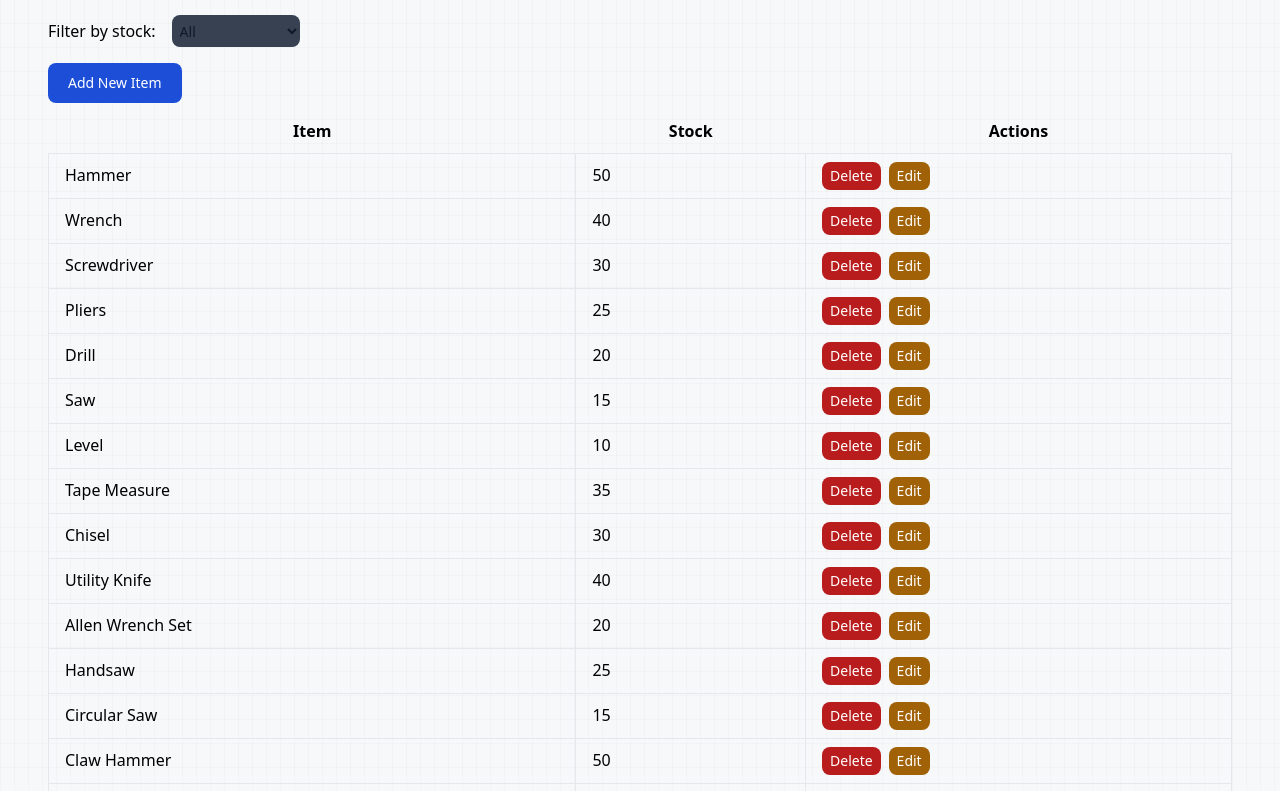
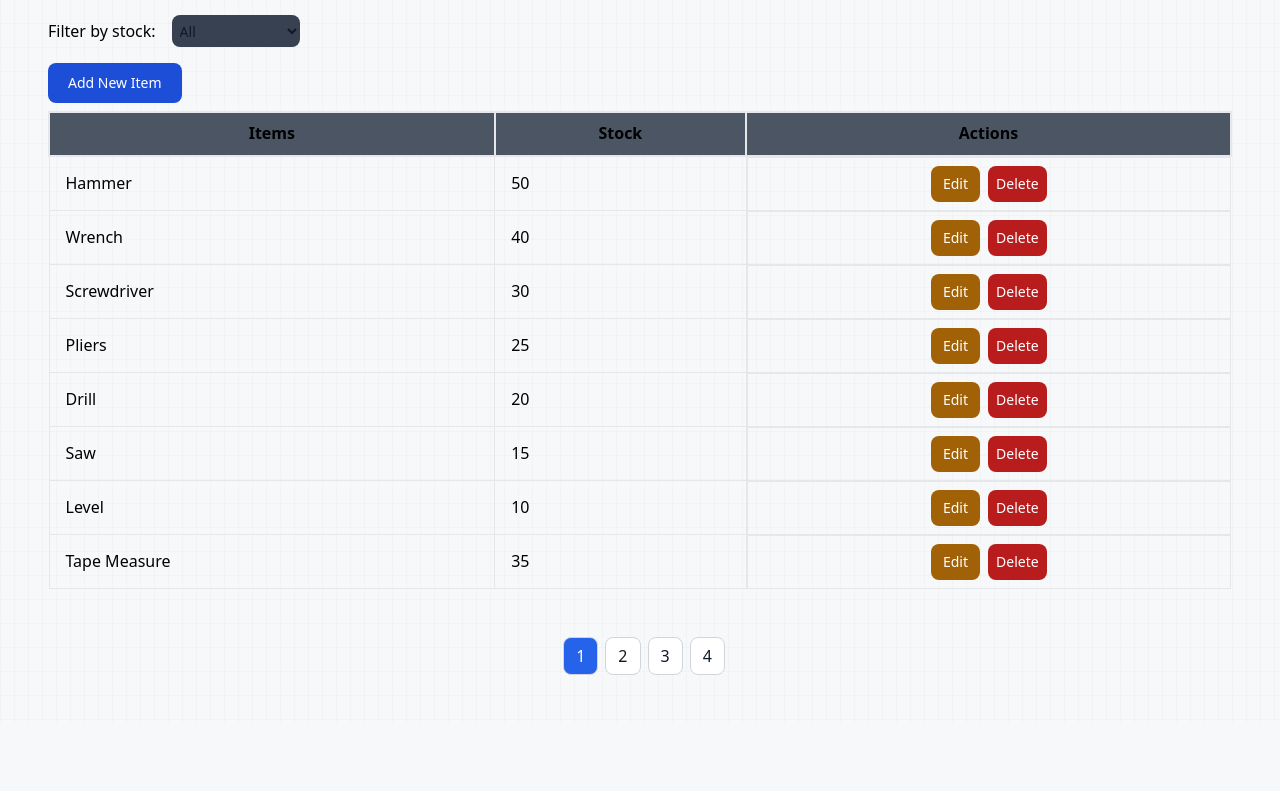
Before and after one commit to yashmandi/inveesync, a Next.js app: page /inventory in a window 1280 px wide. Shown: the part 289-1080 px from the top of the page. After the commit the page ends 1012 px from the top, so only its background shows below. Built offline with nearby package versions, Linux system fonts and the light colour scheme.

Commit message:
enhanced ui

```diff
--- a/src/app/inventory/page.js
+++ b/src/app/inventory/page.js
@@ -1,4 +1,3 @@
-// src/app/inventory/page.js
 "use client";
 
 import { useState, useEffect } from "react";
@@ -12,13 +11,15 @@ const InventoryList = ({ searchTerm }) => {
     const [newItem, setNewItem] = useState({ name: '', stock: '' });
     const [editItem, setEditItem] = useState(null);
     const [isModalOpen, setIsModalOpen] = useState(false);
-    const [loading, setLoading] = useState(false); // Loading state
+    const [loading, setLoading] = useState(false);
+    const [currentPage, setCurrentPage] = useState(1);
+    const itemsPerPage = 8;
 
     const handleDelete = (id) => {
-        setLoading(true); // Show spinner
-        setTimeout(() => { // Simulate async operation
+        setLoading(true);
+        setTimeout(() => {
             setItems(items.filter(item => item.id !== id));
-            setLoading(false); // Hide spinner
+            setLoading(false);
             toast.success('Item deleted successfully!');
         }, 1000);
     };
@@ -29,8 +30,8 @@ const InventoryList = ({ searchTerm }) => {
 
     const handleAddItem = (e) => {
         e.preventDefault();
-        setLoading(true); // Show spinner
-        setTimeout(() => { // Simulate async operation
+        setLoading(true);
+        setTimeout(() => {
             const newItemData = {
                 id: items.length + 1,
                 name: newItem.name,
@@ -39,7 +40,7 @@ const InventoryList = ({ searchTerm }) => {
             setItems([...items, newItemData]);
             setNewItem({ name: '', stock: '' });
             setIsModalOpen(false);
-            setLoading(false); // Hide spinner
+            setLoading(false);
             toast.success('Item added successfully!');
         }, 1000);
     };
@@ -51,11 +52,11 @@ const InventoryList = ({ searchTerm }) => {
 
     const handleSaveEdit = (e) => {
         e.preventDefault();
-        setLoading(true); // Show spinner
-        setTimeout(() => { // Simulate async operation
+        setLoading(true);
+        setTimeout(() => {
             setItems(items.map(item => item.id === editItem.id ? editItem : item));
             setEditItem(null);
-            setLoading(false); // Hide spinner
+            setLoading(false);
             toast.success('Item updated successfully!');
         }, 1000);
     };
@@ -72,9 +73,20 @@ const InventoryList = ({ searchTerm }) => {
         }
     });
 
+    const indexOfLastItem = currentPage * itemsPerPage;
+    const indexOfFirstItem = indexOfLastItem - itemsPerPage;
+    const currentItems = filteredItems.slice(indexOfFirstItem, indexOfLastItem);
+
+    const pageNumbers = [];
+    for (let i = 1; i <= Math.ceil(filteredItems.length / itemsPerPage); i++) {
+        pageNumbers.push(i);
+    }
+
+    const paginate = (pageNumber) => setCurrentPage(pageNumber);
+
     return (
         <div className="container mx-auto p-4">
-            {loading && <Spinner />} {/* Show spinner if loading */}
+            {loading && <Spinner />}
             <h1 className="text-2xl font-bold mb-4">Inventory List</h1>
 
             <div className="mb-4">
@@ -82,7 +94,7 @@ const InventoryList = ({ searchTerm }) => {
                 <select
                     id="stockFilter"
                     onChange={handleFilterChange}
-                    className="focus:outline-none text-gray-900  bg-gray-700 focus:ring-4 focus:ring-gray-300 font-medium rounded-lg text-sm h-8 items px-1 w-32 dark:bg-white dark:hover:bg-gray-200 ml-2 dark:focus:ring-gray-900"
+                    className="focus:outline-none text-gray-900 bg-gray-700 focus:ring-4 focus:ring-gray-300 font-medium rounded-lg text-sm h-8 items px-1 w-32 dark:bg-white dark:hover:bg-gray-200 ml-2 dark:focus:ring-gray-900"
                 >
                     <option value="">All</option>
                     <option value="inStock">In Stock</option>
@@ -178,34 +190,52 @@ const InventoryList = ({ searchTerm }) => {
             <table className="table-auto w-full">
                 <thead>
                     <tr>
-                        <th className="px-4 py-2">Item</th>
-                        <th className="px-4 py-2">Stock</th>
-                        <th className="px-4 py-2">Actions</th>
+                        <th className="border border-2 bg-gray-600 font-extrabold px-4 py-2">Items</th>
+                        <th className="border border-2 bg-gray-600 font-extrabold px-4 py-2">Stock</th>
+                        <th className="border border-2 bg-gray-600 font-extrabold px-4 py-2">Actions</th>
                     </tr>
                 </thead>
                 <tbody>
-                    {filteredItems.map(item => (
+                    {currentItems.map(item => (
                         <tr key={item.id}>
-                            <td className="border px-4 py-2">{item.name}</td>
-                            <td className="border px-4 py-2">{item.stock}</td>
-                            <td className="border px-4 py-2">
+                            <td className="border px-4 py-2  ">{item.name}</td>
+                            <td className="border px-4 py-2  ">{item.stock}</td>
+                            <td className="border px-4 py-2 flex justify-center">
+                                <button
+                                    onClick={() => handleEditItem(item.id)}
+                                    className="focus:outline-none text-white bg-yellow-700 hover:bg-yellow-800 focus:ring-4 focus:ring-yellow-300 font-medium rounded-lg mr-2 text-sm px-3 py-2 dark:bg-yellow-600 dark:hover:bg-yellow-700 dark:focus:ring-yellow-900"
+                                >
+                                    Edit
+                                </button>
                                 <button
                                     onClick={() => handleDelete(item.id)}
-                                    className="focus:outline-none text-white bg-red-700 hover:bg-red-800 focus:ring-4 focus:ring-red-300 font-medium rounded-lg text-sm px-2 py-1 mr-2 dark:bg-red-600 dark:hover:bg-red-700 dark:focus:ring-red-900"
+                                    className="focus:outline-none text-white bg-red-700 hover:bg-red-800 focus:ring-4 focus:ring-red-300 font-medium rounded-lg text-sm px-2 py-1  dark:bg-red-600 dark:hover:bg-red-700 dark:focus:ring-red-900"
                                 >
                                     Delete
                                 </button>
-                                <button
-                                    onClick={() => handleEditItem(item.id)}
-                                    className="focus:outline-none text-white bg-yellow-700 hover:bg-yellow-800 focus:ring-4 focus:ring-yellow-300 font-medium rounded-lg text-sm px-2 py-1 dark:bg-yellow-600 dark:hover:bg-yellow-700 dark:focus:ring-yellow-900"
-                                >
-                                    Edit
-                                </button>
+
                             </td>
                         </tr>
                     ))}
                 </tbody>
             </table>
+
+            <div className="flex justify-center mt-4">
+                <nav>
+                    <ul className="inline-flex items-center -space-x-px">
+                        {pageNumbers.map(number => (
+                            <li key={number}>
+                                <button
+                                    onClick={() => paginate(number)}
+                                    className={`px-3 py-2 leading-tight ${currentPage === number ? 'bg-blue-600 hover:bg-blue-700 text-white' : 'bg-white text-gray-900 hover:bg-gray-200'} border border-gray-300 rounded-lg ml-2 mt-8`}
+                                >
+                                    {number}
+                                </button>
+                            </li>
+                        ))}
+                    </ul>
+                </nav>
+            </div>
         </div>
     );
 };
--- a/src/app/orders/[id]/page.js
+++ b/src/app/orders/[id]/page.js
@@ -1,17 +1,38 @@
 "use client";
 
-import { useRouter } from 'next/router';
-import { data } from '../../../utils/data';
-import Link from 'next/link';
+import { useParams } from 'next/navigation';
+import { useEffect, useState } from 'react';
+import { data } from "../../../utils/data";
+import Spinner from "../../../components/spinner";
+import toast from "react-hot-toast";
 
-const OrderDetail = () => {
-  const router = useRouter();
-  const { id } = router.query;
+const OrderDetails = () => {
+  const { id } = useParams();
+  const [order, setOrder] = useState(null);
+  const [loading, setLoading] = useState(true);
+  const [completed, setCompleted] = useState(false);
 
-  const order = data.orders.find(order => order.id === parseInt(id));
+  useEffect(() => {
+    const orderDetails = data.orders.find(order => order.id === parseInt(id));
+    setOrder(orderDetails);
+    setLoading(false);
+  }, [id]);
+
+  const handleCompleteOrder = () => {
+    setLoading(true);
+    setTimeout(() => {
+      setCompleted(true);
+      setLoading(false);
+      toast.success('Marked as completed!');
+    }, 1000);
+  };
+
+  if (loading) {
+    return <Spinner />;
+  }
 
   if (!order) {
-    return <p>Order not found</p>;
+    return <div>Order not found</div>;
   }
 
   return (
@@ -19,22 +40,38 @@ const OrderDetail = () => {
       <h1 className="text-2xl font-bold mb-4">Order Details</h1>
       <p><strong>Order ID:</strong> {order.id}</p>
       <p><strong>Customer:</strong> {order.customer}</p>
-      <p><strong>Status:</strong> {order.status}</p>
       <h2 className="text-xl font-bold mt-4">Items</h2>
-      <ul>
-        {order.items.map(item => (
-          <li key={item.id}>
-            {item.name} - Quantity: {item.quantity}
-          </li>
-        ))}
-      </ul>
-      <Link href="/orders">
-        <button className="focus:outline-none text-white bg-blue-700 hover:bg-blue-800 focus:ring-4 focus:ring-blue-300 font-medium rounded-lg text-sm px-5 py-2.5 mt-4">
-          Back to Orders
+      <table className="table-auto w-full">
+        <thead>
+          <tr>
+            <th className="border border-2 bg-gray-600 font-extrabold px-4 py-2">Item</th>
+            <th className="border border-2 bg-gray-600 font-extrabold px-4 py-2">Quantity</th>
+            <th className="border border-2 bg-gray-600 font-extrabold px-4 py-2">Stock Availability</th>
+          </tr>
+        </thead>
+        <tbody>
+          {order.items.map(item => (
+            <tr key={item.id}>
+              <td className="border px-4 py-2">{item.name}</td>
+              <td className="border px-4 py-2">{item.quantity}</td>
+              <td className="border px-4 py-2">
+                {item.stock >= item.quantity ? 'In Stock' : 'Out of Stock'}
+              </td>
+            </tr>
+          ))}
+        </tbody>
+      </table>
+      {!completed && (
+        <button
+          onClick={handleCompleteOrder}
+          className="focus:outline-none text-white bg-green-700 hover:bg-green-800 focus:ring-4 focus:ring-green-300 font-medium rounded-lg text-sm px-5 py-2.5 mt-4 dark:bg-green-600 dark:hover:bg-green-700 dark:focus:ring-green-900"
+        >
+          Mark as Completed
         </button>
-      </Link>
+      )}
+      {completed && <p className="text-green-500 mt-4 font-bold">Order Completed!</p>}
     </div>
   );
 };
 
-export default OrderDetail;
+export default OrderDetails;
--- a/src/app/orders/page.js
+++ b/src/app/orders/page.js
@@ -3,7 +3,6 @@
 import { useState } from "react";
 import { data } from "../../utils/data";
 import toast from "react-hot-toast";
-import Link from "next/link";
 import { useRouter } from 'next/navigation';
 import Spinner from "../../components/spinner";
 
@@ -14,6 +13,8 @@ const OrderList = ({ searchTerm }) => {
     const [editOrder, setEditOrder] = useState(null);
     const [isModalOpen, setIsModalOpen] = useState(false);
     const [loading, setLoading] = useState(false);
+    const [currentPage, setCurrentPage] = useState(1);
+    const itemsPerPage = 6;
 
     const router = useRouter();
 
@@ -63,6 +64,10 @@ const OrderList = ({ searchTerm }) => {
         }, 1000);
     };
 
+    const handleShowDetails = (id) => {
+        router.push(`/orders/${id}`);
+    };
+
     const filteredOrders = orders.filter(order => {
         if (filter === 'quantity') {
             return order.quantity > 0;
@@ -72,6 +77,17 @@ const OrderList = ({ searchTerm }) => {
             return true;
         }
     });
+
+    const indexOfLastOrder = currentPage * itemsPerPage;
+    const indexOfFirstOrder = indexOfLastOrder - itemsPerPage;
+    const currentOrders = filteredOrders.slice(indexOfFirstOrder, indexOfLastOrder);
+
+    const pageNumbers = [];
+    for (let i = 1; i <= Math.ceil(filteredOrders.length / itemsPerPage); i++) {
+        pageNumbers.push(i);
+    }
+
+    const paginate = (pageNumber) => setCurrentPage(pageNumber);
 
     return (
         <div className="container mx-auto p-4">
@@ -139,13 +155,13 @@ const OrderList = ({ searchTerm }) => {
             <table className="table-auto w-full">
                 <thead>
                     <tr>
-                        <th className="px-4 py-2">Order Item</th>
-                        <th className="px-4 py-2">Quantity</th>
-                        <th className="px-4 py-2">Actions</th>
+                        <th className="border border-2 bg-gray-600 font-extrabold px-4 py-2">Order Item</th>
+                        <th className="border border-2 bg-gray-600 font-extrabold px-4 py-2">Quantity</th>
+                        <th className="border border-2 bg-gray-600 font-extrabold px-4 py-2">Actions</th>
                     </tr>
                 </thead>
                 <tbody>
-                    {filteredOrders.map(order => (
+                    {currentOrders.map(order => (
                         <tr key={order.id}>
                             <td className="border px-4 py-2">
                                 {order.items.map(item => (
@@ -157,18 +173,42 @@ const OrderList = ({ searchTerm }) => {
                                     <div key={item.id}>{item.quantity}</div>
                                 ))}
                             </td>
-                            <td className="border px-4 py-2">
+                            <td className="border px-4 py-4 flex justify-center">
+                                <button
+                                    onClick={() => handleShowDetails(order.id)}
+                                    className="focus:outline-none text-white bg-green-700 hover:bg-green-800 focus:ring-4 focus:ring-green-300 font-medium rounded-lg text-sm px-3 py-2 mr-2 dark:bg-green-600 dark:hover:bg-green-700 dark:focus:ring-green-900"
+                                >
+                                    Show Details
+                                </button>
                                 <button
                                     onClick={() => handleDelete(order.id)}
-                                    className="focus:outline-none text-white bg-red-700 hover:bg-red-800 focus:ring-4 focus:ring-red-300 font-medium rounded-lg text-sm px-2 py-1 mr-2 dark:bg-red-600 dark:hover:bg-red-700 dark:focus:ring-red-900"
+                                    className="focus:outline-none text-white bg-red-700 hover:bg-red-800 focus:ring-4 focus:ring-red-300 font-medium rounded-lg text-sm px-3 py-2 mr-2 dark:bg-red-600 dark:hover:bg-red-700 dark:focus:ring-red-900"
                                 >
                                     Delete
                                 </button>
+
                             </td>
                         </tr>
                     ))}
                 </tbody>
             </table>
+
+            <div className="flex justify-center mt-4">
+                <nav>
+                    <ul className="inline-flex items-center -space-x-px">
+                        {pageNumbers.map(number => (
+                            <li key={number}>
+                                <button
+                                    onClick={() => paginate(number)}
+                                    className={`px-3 py-2 leading-tight ${currentPage === number ? 'bg-blue-600 hover:bg-blue-700 text-white' : 'bg-white text-gray-900 hover:bg-gray-200'} border border-gray-300 rounded-lg ml-2 mt-8`}
+                                >
+                                    {number}
+                                </button>
+                            </li>
+                        ))}
+                    </ul>
+                </nav>
+            </div>
         </div>
     );
 };
```
